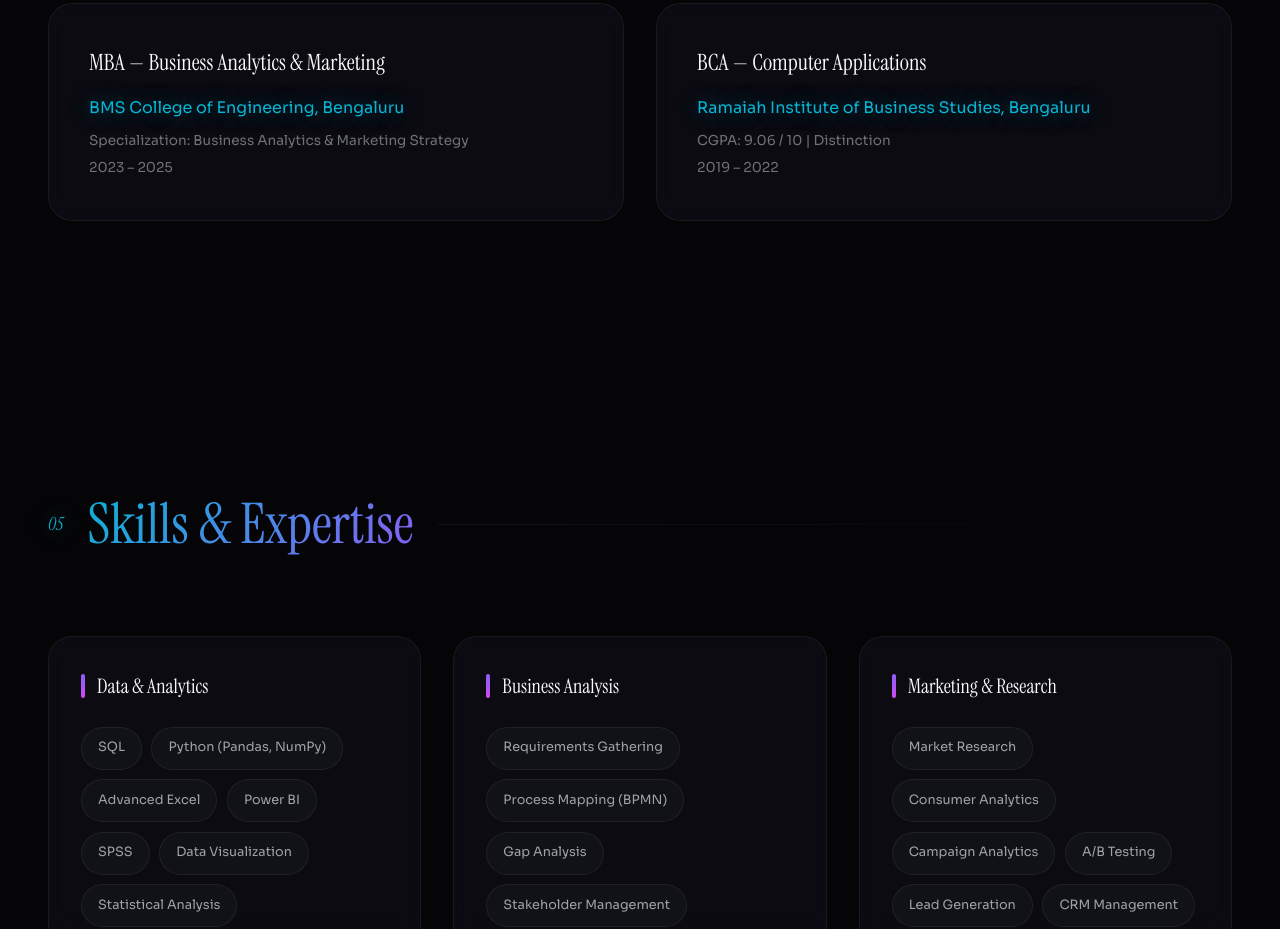
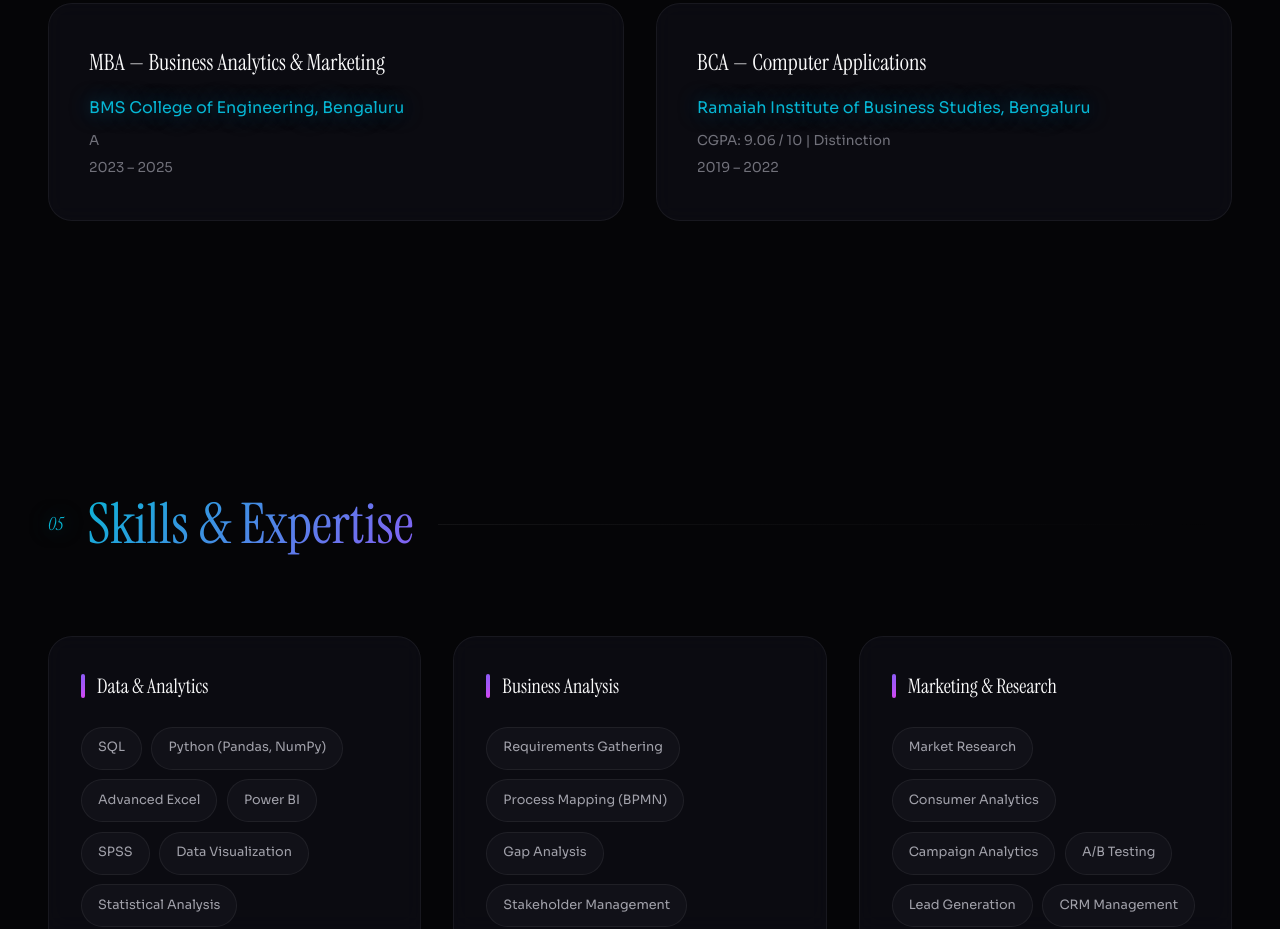
Before and after one commit to sujay1816/portfolio, a plain HTML site: page index.html in a window 1280 px wide. Shown: the part 4835-5764 px from the top of the page. Drawn offline with Linux system fonts and the light colour scheme; animation ran at ten frames a second.

Commit message:
Update index.html

```diff
--- a/index.html
+++ b/index.html
@@ -142,7 +142,8 @@
                 degree: "MBA — Business Analytics & Marketing",
                 school: "BMS College of Engineering, Bengaluru",
                 year: "2023 – 2025",
-                grade: "Specialization: Business Analytics & Marketing Strategy"
+                specilization: "Specialization: Business Analytics & Marketing Strategy",
+                grade: "A"
             },
             {
                 degree: "BCA — Computer Applications",
```
